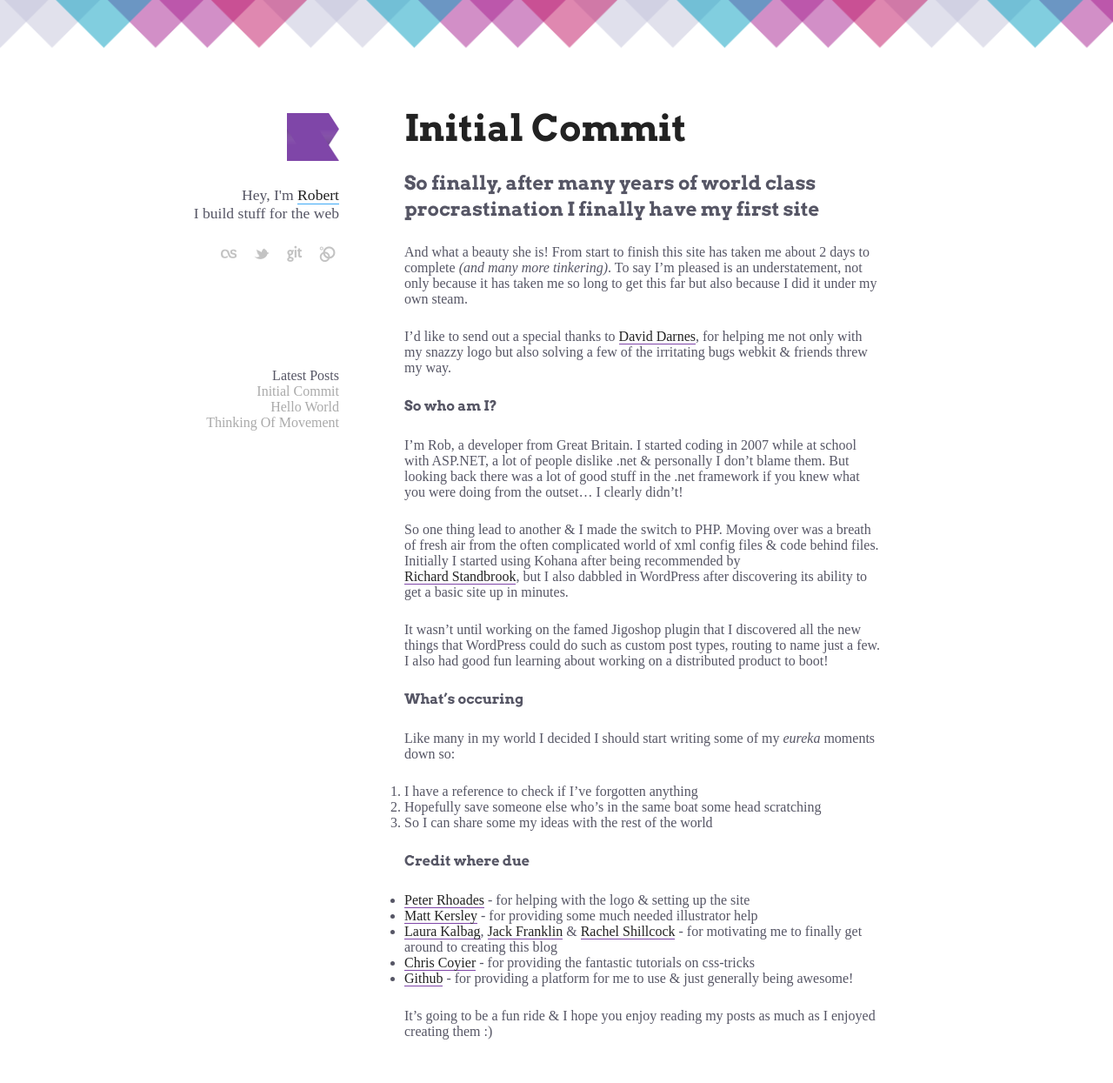
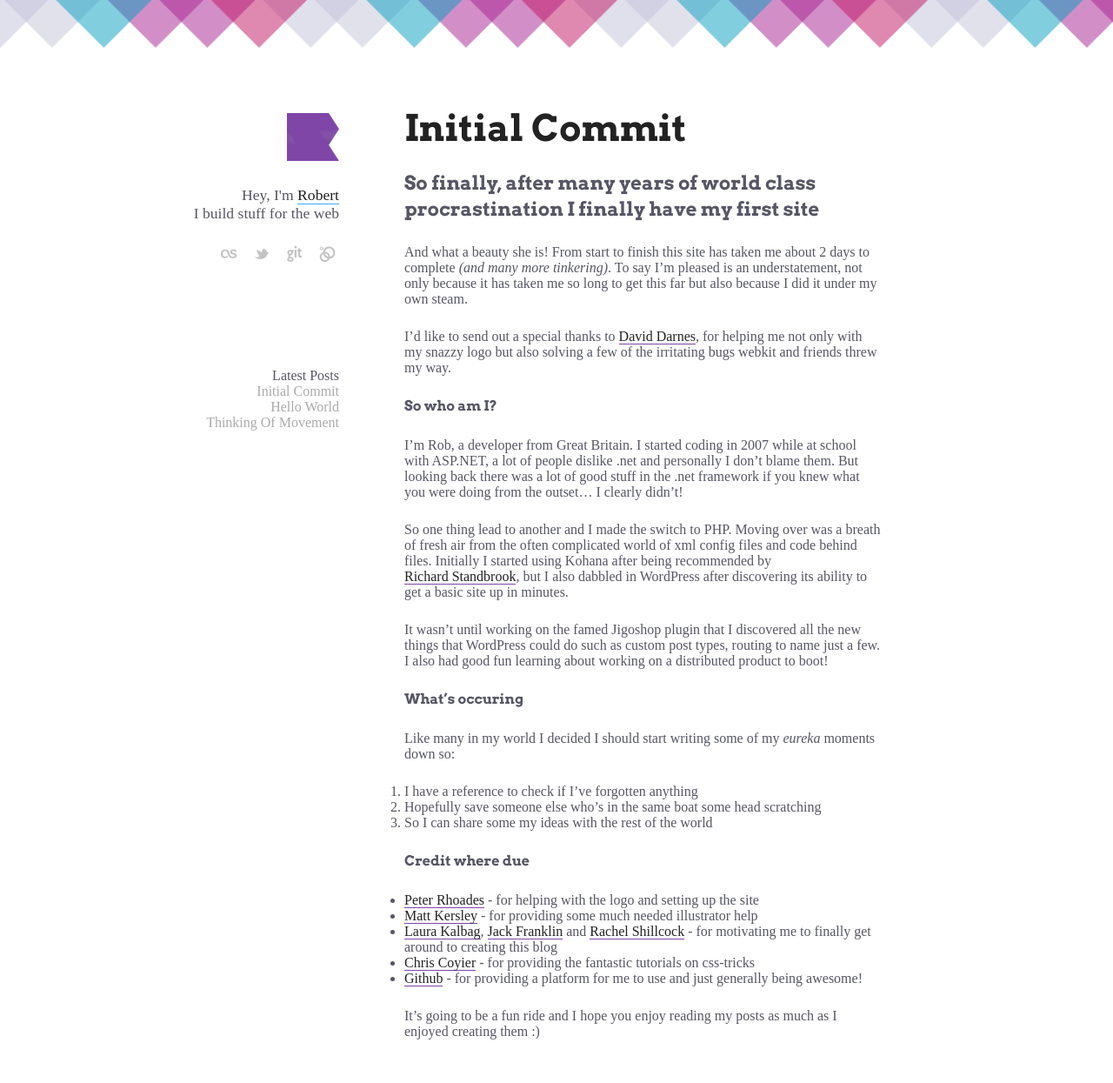
Before and after one commit to studioromeo/studioromeo.github.com, a Jekyll site: the page built from _posts/2012-09-08-initial-commit.md, in a window 1280 px wide. Shown: the whole page at 87% size. Built offline with Jekyll 4.4.1, drawn with Linux system fonts in a browser that asks for light colours.

Commit message:
Swapped & for prettier and

```diff
--- a/_posts/2012-09-08-initial-commit.md
+++ b/_posts/2012-09-08-initial-commit.md
@@ -7,12 +7,12 @@ category: news
 
 And what a beauty she is! From start to finish this site has taken me about 2 days to complete _(and many more tinkering)_. To say I'm pleased is an understatement, not only because it has taken me so long to get this far but also because I did it under my own steam.
 
-I'd like to send out a special thanks to [David Darnes], for helping me not only with my snazzy logo but also solving a few of the irritating bugs webkit & friends threw my way.
+I'd like to send out a special thanks to [David Darnes], for helping me not only with my snazzy logo but also solving a few of the irritating bugs webkit and friends threw my way.
 
 ###So who am I?
-I'm Rob, a developer from Great Britain. I started coding in 2007 while at school with ASP.NET, a lot of people dislike .net & personally I don't blame them. But looking back there was a lot of good stuff in the .net framework if you knew what you were doing from the outset... I clearly didn't!
+I'm Rob, a developer from Great Britain. I started coding in 2007 while at school with ASP.NET, a lot of people dislike .net and personally I don't blame them. But looking back there was a lot of good stuff in the .net framework if you knew what you were doing from the outset... I clearly didn't!
 
-So one thing lead to another & I made the switch to PHP. Moving over was a breath of fresh air from the often complicated world of xml config files & code behind files. Initially I started using Kohana after being recommended by
+So one thing lead to another and I made the switch to PHP. Moving over was a breath of fresh air from the often complicated world of xml config files and code behind files. Initially I started using Kohana after being recommended by
 <br/>[Richard Standbrook], but I also dabbled in WordPress after discovering its ability to get a basic site up in minutes.
 
 It wasn't until working on the famed Jigoshop plugin that I discovered all the new things that WordPress could do such as custom post types, routing to name just a few. I also had good fun learning about working on a distributed product to boot!
@@ -25,13 +25,13 @@ Like many in my world I decided I should start writing some of my *eureka* momen
 
 ###Credit where due
 
-* [Peter Rhoades] - for helping with the logo & setting up the site
+* [Peter Rhoades] - for helping with the logo and setting up the site
 * [Matt Kersley] - for providing some much needed illustrator help
-* [Laura Kalbag], [Jack Franklin] & [Rachel Shillcock] - for motivating me to finally get around to creating this blog
+* [Laura Kalbag], [Jack Franklin] and [Rachel Shillcock] - for motivating me to finally get around to creating this blog
 * [Chris Coyier] - for providing the fantastic tutorials on css-tricks
-* [Github] - for providing a platform for me to use & just generally being awesome!
+* [Github] - for providing a platform for me to use and just generally being awesome!
 
-It's going to be a fun ride & I hope you enjoy reading my posts as much as I enjoyed creating them :)
+It's going to be a fun ride and I hope you enjoy reading my posts as much as I enjoyed creating them :)
 
 
 [David Darnes]:   http://twitter.com/daviddarnes
```
